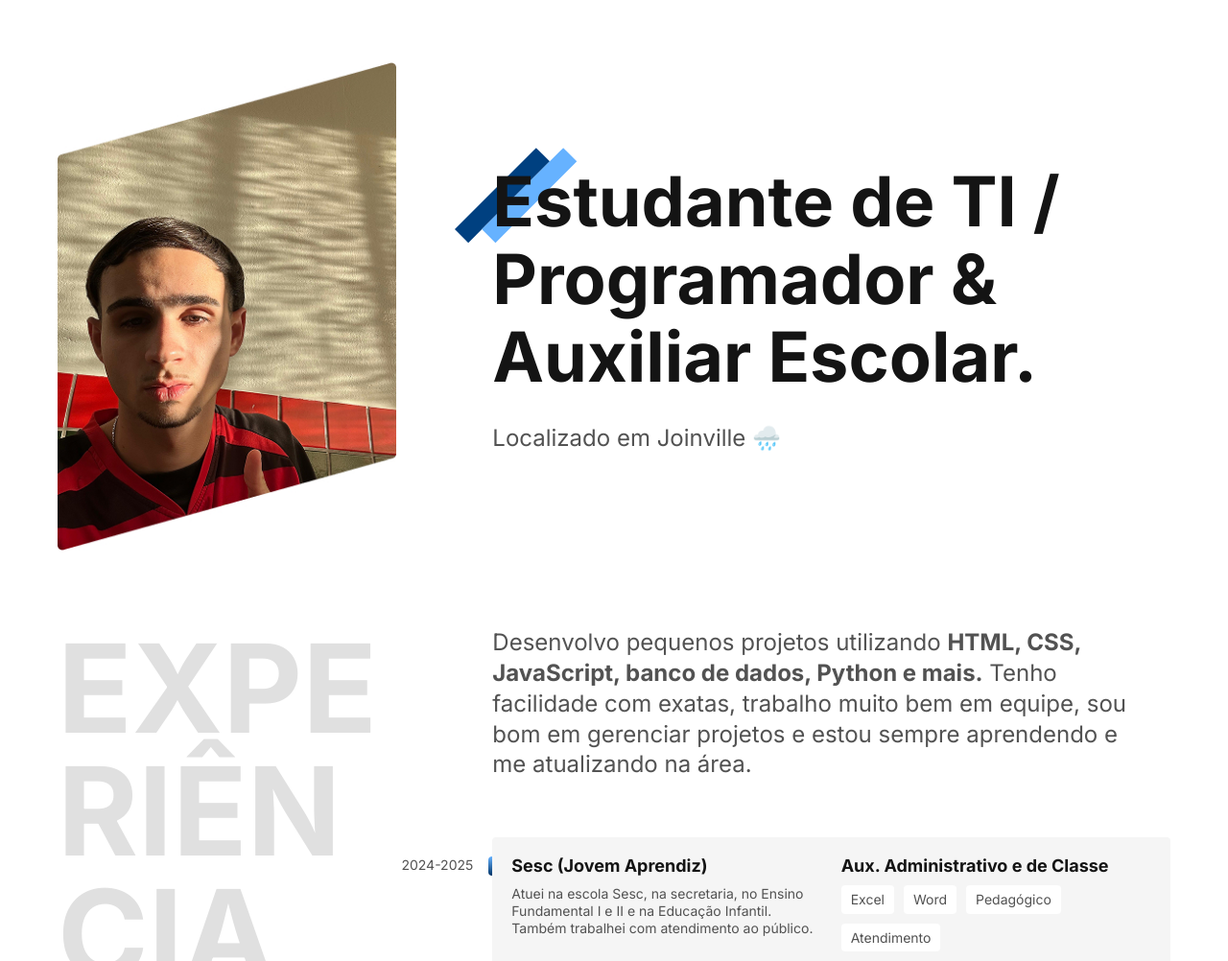
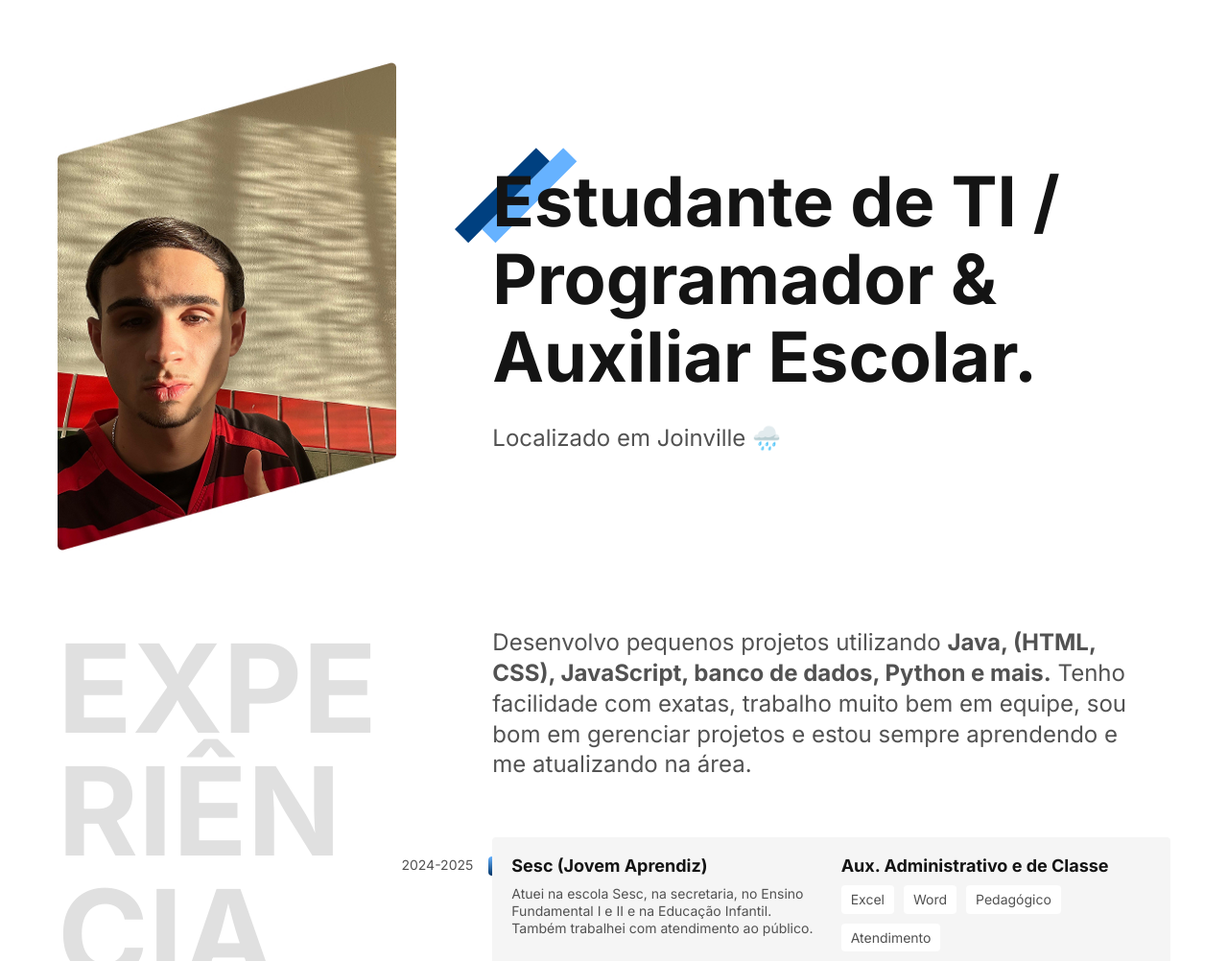
Before and after one commit to caioonofre/curriculo, a plain HTML site: page index.html in a window 1280 px wide. Shown: the part 98-1100 px from the top of the page at 96% size. Drawn offline with Linux system fonts and the light colour scheme.

Commit message:
arrumando texto de experiencia

```diff
--- a/index.html
+++ b/index.html
@@ -37,8 +37,8 @@
         <h2 class="subtitulo">Experiência</h2>
         <div>
             <p class="experiencia-texto">
-                Desenvolvo pequenos projetos utilizando <strong>HTML, CSS, JavaScript,
-                    banco de dados, Python e mais.</strong> Tenho facilidade com exatas, trabalho muito bem em equipe,
+                Desenvolvo pequenos projetos utilizando <strong> Java, (HTML, CSS), JavaScript,
+                banco de dados, Python e mais.</strong> Tenho facilidade com exatas, trabalho muito bem em equipe,
                 sou bom em gerenciar projetos e estou sempre aprendendo e me atualizando na área.
             </p>
 
```
